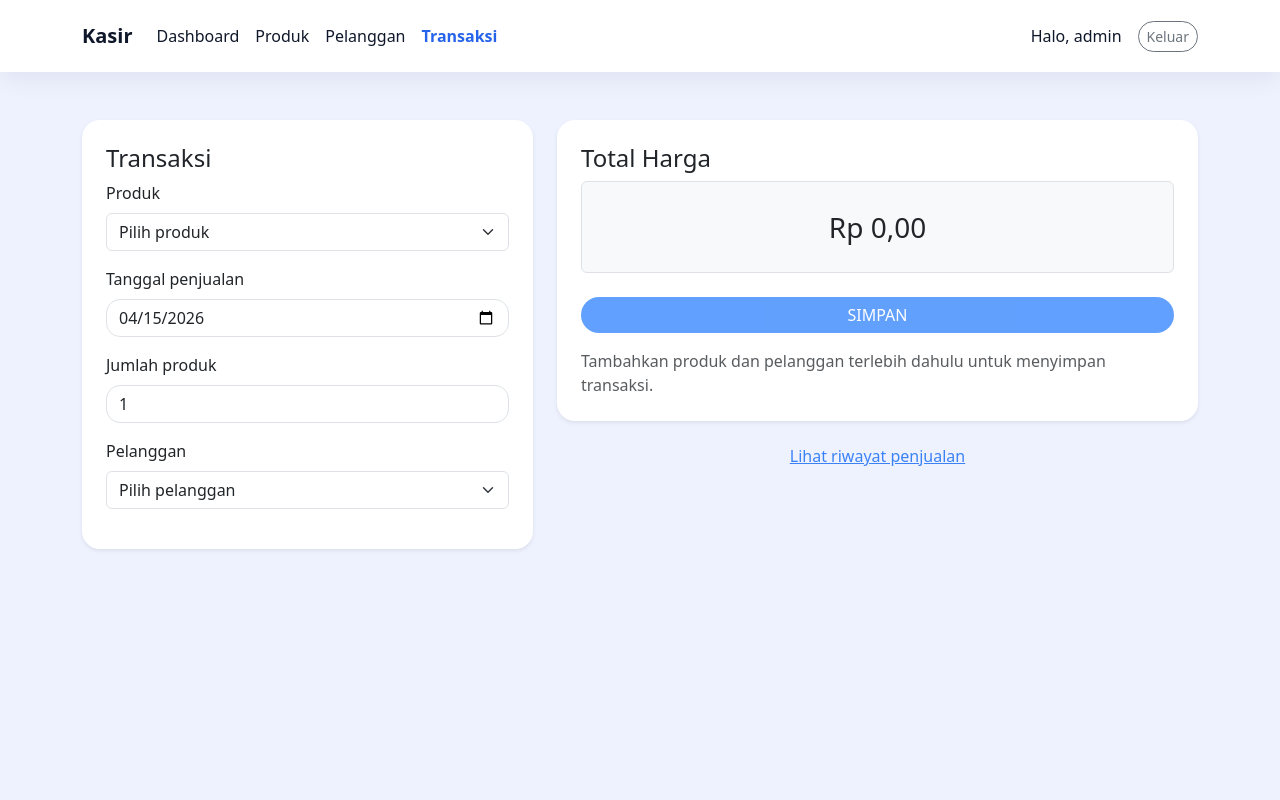
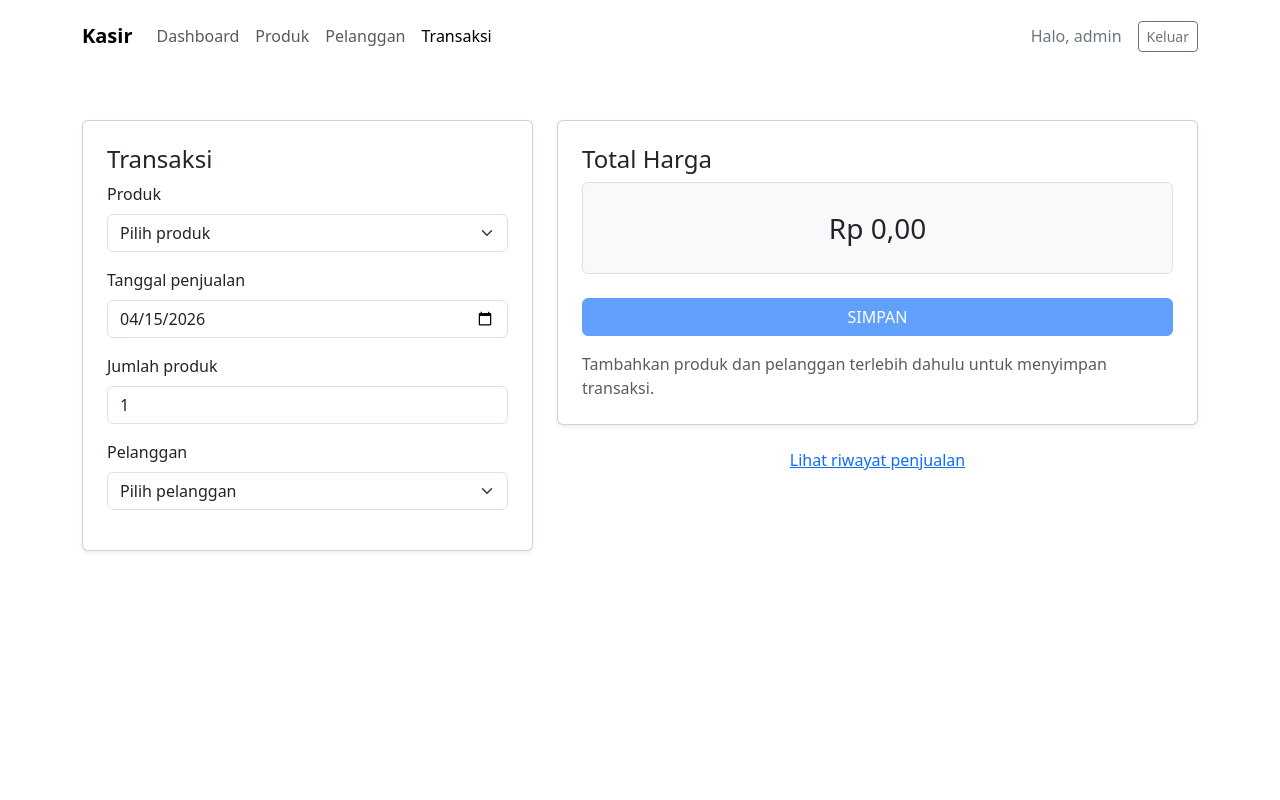
Before and after one commit to Kyookusanagi/USK_Kasir, a PHP site: page /transaksi.php in a window 1280 px wide. Run offline with PHP 8.4, Linux system fonts and the light colour scheme; a user stored in the database is signed in; data that the repository does not hold is empty.

Commit message:
finalisasi

```diff
--- a/pelanggan.php
+++ b/pelanggan.php
@@ -4,6 +4,11 @@ require 'koneksi.php';
 
 if (!isset($_SESSION['user_id'])) {
     header('Location: login.php');
+    exit;
+}
+
+if ($_SESSION['role'] !== 'admin') {
+    header('Location: dashboard.php');
     exit;
 }
 
--- a/style.css
+++ /dev/null
@@ -1,86 +0,0 @@
-body {
-    background: #eef2ff;
-    color: #0f172a;
-    min-height: 100vh;
-}
-
-.navbar {
-    background: #ffffff;
-    box-shadow: 0 8px 24px rgba(15, 23, 42, 0.06);
-}
-
-.navbar-brand,
-.nav-link,
-.text-secondary {
-    color: #0f172a !important;
-}
-
-.nav-link.active {
-    color: #2563eb !important;
-    font-weight: 600;
-}
-
-.card,
-.table-responsive,
-.card-body,
-.alert,
-.form-control,
-.btn,
-.table {
-    border-radius: 18px;
-}
-
-.card,
-.table-responsive,
-.alert {
-    border: 0;
-}
-
-.card {
-    background: #ffffff;
-}
-
-.card-shadow,
-.shadow-sm {
-    box-shadow: 0 18px 50px rgba(15, 23, 42, 0.08);
-}
-
-.stat-card {
-    transition: transform .2s ease;
-}
-
-.stat-card:hover {
-    transform: translateY(-4px);
-}
-
-.btn-primary {
-    background-color: #3b82f6;
-    border: none;
-}
-
-.btn-outline-secondary {
-    border-radius: 999px;
-}
-
-.table th,
-.table td {
-    vertical-align: middle;
-}
-
-.table-hover tbody tr:hover {
-    background-color: rgba(59, 130, 246, 0.08);
-}
-
-.form-control,
-textarea.form-control {
-    border-radius: 14px;
-}
-
-.btn-link {
-    color: #3b82f6;
-}
-
-.footer-note {
-    font-size: 0.9rem;
-    color: #6b7280;
-}
--- a/transaksi.php
+++ b/transaksi.php
@@ -36,23 +36,40 @@ if ($_SERVER['REQUEST_METHOD'] === 'POST') {
         $message = 'Lengkapi pilihan produk, tanggal, jumlah, dan pelanggan sebelum menyimpan.';
     } else {
         $tanggalPenjualan = mysqli_real_escape_string($koneksi, $tanggalPenjualan);
-        $queryProduct = "SELECT Harga FROM produk WHERE ProdukID = $produkID LIMIT 1";
+        $queryProduct = "SELECT Harga, Stok FROM produk WHERE ProdukID = $produkID LIMIT 1";
         $productQueryResult = mysqli_query($koneksi, $queryProduct);
 
         if (!$productQueryResult || mysqli_num_rows($productQueryResult) === 0) {
             $message = 'Produk tidak ditemukan di database.';
         } else {
             $product = mysqli_fetch_assoc($productQueryResult);
+            $stokTersedia = intval($product['Stok']);
+
+            if ($jumlahProduk > $stokTersedia) {
+                $message = 'Stok produk tidak cukup. Tersedia: ' . $stokTersedia . ' item.';
+            } else {
                 $totalHarga = floatval($product['Harga']) * $jumlahProduk;
                 $formattedTotal = number_format($totalHarga, 2, '.', '');
 
+                mysqli_begin_transaction($koneksi);
+
                 $insertQuery = "INSERT INTO penjualan (TanggalPenjualan, TotalHarga, PelangganID) VALUES ('$tanggalPenjualan', $formattedTotal, $pelangganID)";
                 if (mysqli_query($koneksi, $insertQuery)) {
-                $message = 'Transaksi berhasil disimpan ke riwayat.';
+                    $updateStockQuery = "UPDATE produk SET Stok = Stok - $jumlahProduk WHERE ProdukID = $produkID";
+                    if (mysqli_query($koneksi, $updateStockQuery)) {
+                        mysqli_commit($koneksi);
+                        $message = 'Transaksi berhasil disimpan ke riwayat dan stok produk berhasil dikurangi.';
                         header('Location: riwayat_transaksi.php?msg=' . urlencode($message));
                         exit;
                     } else {
+                        mysqli_rollback($koneksi);
+                        $message = 'Gagal memperbarui stok produk: ' . mysqli_error($koneksi);
+                    }
+                } else {
+                    mysqli_rollback($koneksi);
                     $message = 'Gagal menyimpan transaksi: ' . mysqli_error($koneksi);
+
+                }
             }
         }
     }
```
Also changed, not shown: dashboard.php (+25 -0 lines), kasir.sql (+38 -44 lines), login.php (+7 -0 lines), README.md. Lines whose indentation alone changed are shown as unchanged.
